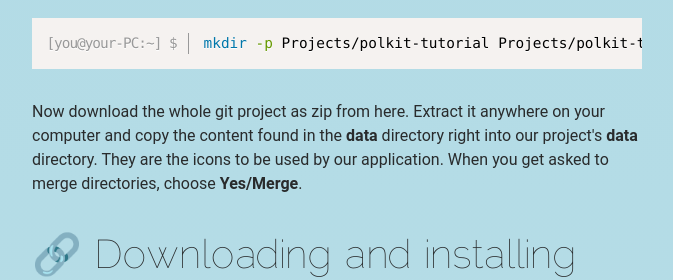
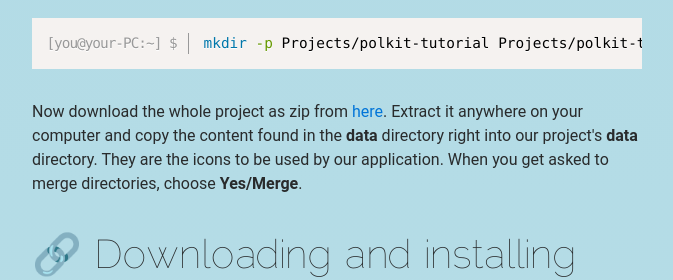
Before and after one commit to GreyOk/greyok.github.io, a Jekyll site: the page built from simple-polkit-tutorial.html, in a window 1280 px wide and 900 px high, scrolled down 1081 px. Shown: the part 158-438 px from the top of the window, without its empty margins (303-976 px from the left). Built offline with Jekyll 4.4.1, drawn with Linux system fonts in a browser that asks for light colours; some web fonts are replaced.

Commit message:
Updated Polkit Tutorial

```diff
--- a/simple-polkit-tutorial.html
+++ b/simple-polkit-tutorial.html
@@ -71,7 +71,7 @@ title: Making a simple Polkit application in Vala and GTK+
           </code>
       </pre>
       <br>
-      <p>Now download the whole git project as zip from here. Extract it anywhere on your computer and copy the content found in the <strong>data</strong> directory right into
+      <p>Now download the whole project as zip from <a href="https://github.com/GreyOk/polkit-tutorial">here</a>. Extract it anywhere on your computer and copy the content found in the <strong>data</strong> directory right into
         our project's <strong>data</strong> directory. They are the icons
       to be used by our application. When you get asked to merge directories, choose <strong>Yes/Merge</strong>.</p>
       <!-- Setting up folders and files END -->
```
